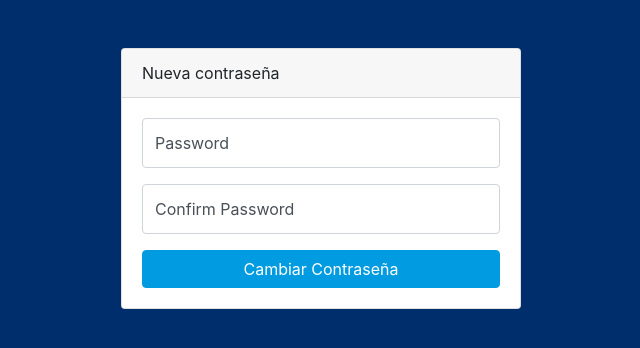
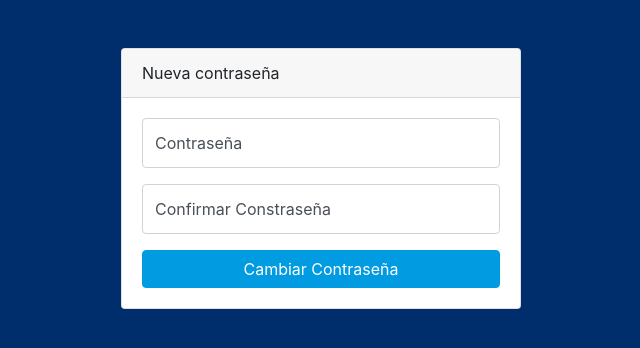
Before and after one commit to UniversidadCristobalColon/integrador-ago-dic-2019, a PHP site: page /integrador-ago-dic-2019/cambiar.php in a window 1280 px wide. Shown: the top 348 px of the page, without its empty margins (319-959 px from the left). Run offline with PHP 8.4, Linux system fonts and the light colour scheme.

Commit message:
Update cambiar.php

```diff
--- a/app/cambiar.php
+++ b/app/cambiar.php
@@ -44,16 +44,16 @@ $token = @$_GET['token'];
                 <input type="text" value="<?php echo $token ?>" name="token" hidden>
                 <div class="form-group">
                     <div class="form-label-group">
-                        <input type="password" id="inputPassword" class="form-control" placeholder="Password"
+                        <input type="password" id="inputPassword" class="form-control" placeholder="Contraseña"
                                required="required" name="pass">
-                        <label for="inputPassword">Password</label>
+                        <label for="inputPassword">Contraseña</label>
                     </div>
                 </div>
                 <div class="form-group">
                     <div class="form-label-group">
-                        <input type="password" id="inputPassword1" class="form-control" placeholder="Password"
+                        <input type="password" id="inputPassword1" class="form-control" placeholder="Contraseña"
                                required="required" name="pass1">
-                        <label for="inputPassword1">Confirm Password</label>
+                        <label for="inputPassword1">Confirmar Constraseña</label>
                     </div>
                 </div>
                 <input type="submit" value="Cambiar Contraseña" class="btn btn-primary btn-block">
```
